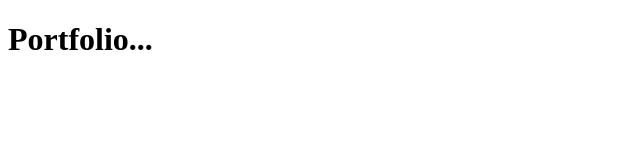
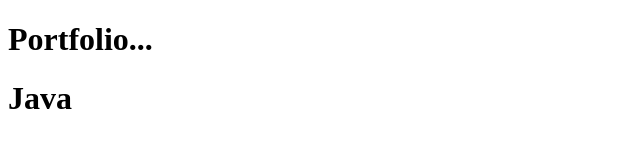
Before and after one commit to GITMOHI/GIT02, a plain HTML site: page index.html in a window 1280 px wide. Shown: the whole page, without its empty margins (0-640 px from the left). Drawn offline with Linux system fonts and the light colour scheme.

Commit message:
new skill added for feature/skill2

```diff
--- a/index.html
+++ b/index.html
@@ -7,5 +7,6 @@
 </head>
 <body>
     <h1>Portfolio...</h1>
+    <h1>Java</h1>
 </body>
 </html>
```
